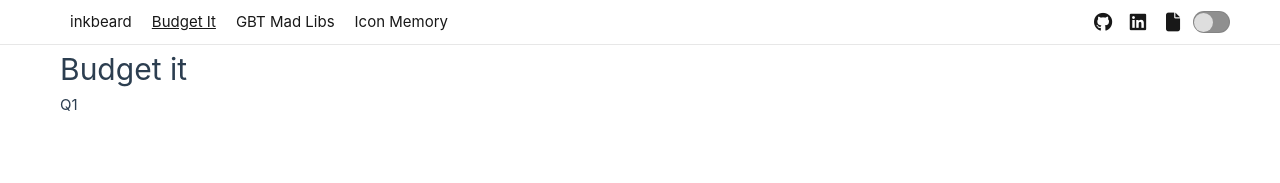
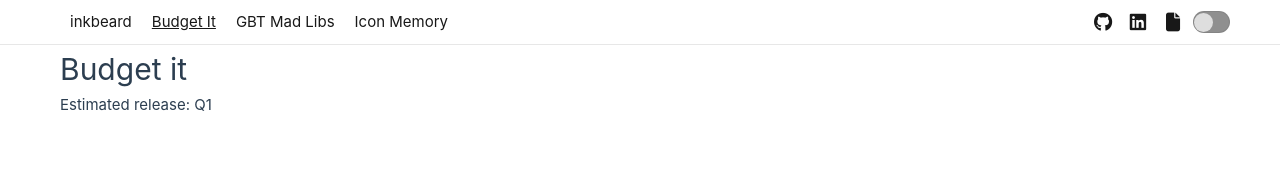
Before and after one commit to inkbeard/monorepo, a Vue app in the folder apps/inkbeard/: page /budget-it in a window 1280 px wide. Shown: the top 183 px of the page. Built offline with nearby package versions, Linux system fonts and the light colour scheme; some icons are missing.

Commit message:
[ink-46] added details about estimate dates
Change-Id: Ie95c9acf760e213f20b69f98f778bb1e98ddb188

```diff
--- a/apps/inkbeard/src/views/BudgetItView.vue
+++ b/apps/inkbeard/src/views/BudgetItView.vue
@@ -3,5 +3,5 @@
 
 <template>
   <h2>Budget it</h2>
-  <p>Q1</p>
+  <p>Estimated release: Q1</p>
 </template>
--- a/apps/inkbeard/src/views/GbtMadLibsView.vue
+++ b/apps/inkbeard/src/views/GbtMadLibsView.vue
@@ -3,5 +3,5 @@
 
 <template>
   <h2>GBT Mad Libs</h2>
-  <p>Q1</p>
+  <p>Estimated release: Q1</p>
 </template>
--- a/apps/inkbeard/src/views/IconMemoryView.vue
+++ b/apps/inkbeard/src/views/IconMemoryView.vue
@@ -3,5 +3,5 @@
 
 <template>
   <h2>Icon Memory Game</h2>
-  <p>Q1</p>
+  <p>Estimated release: Q1</p>
 </template>
```
Also changed, not shown: 1 other file (tests, documents, lock files or other folders).
